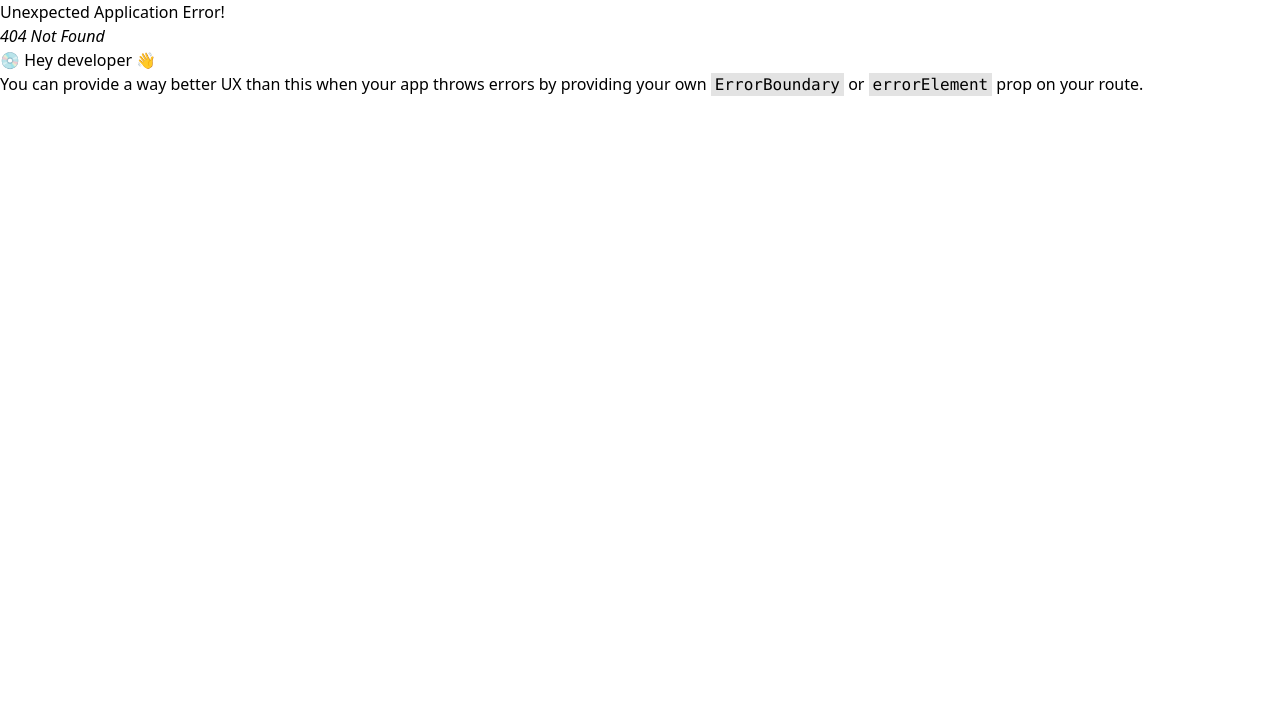
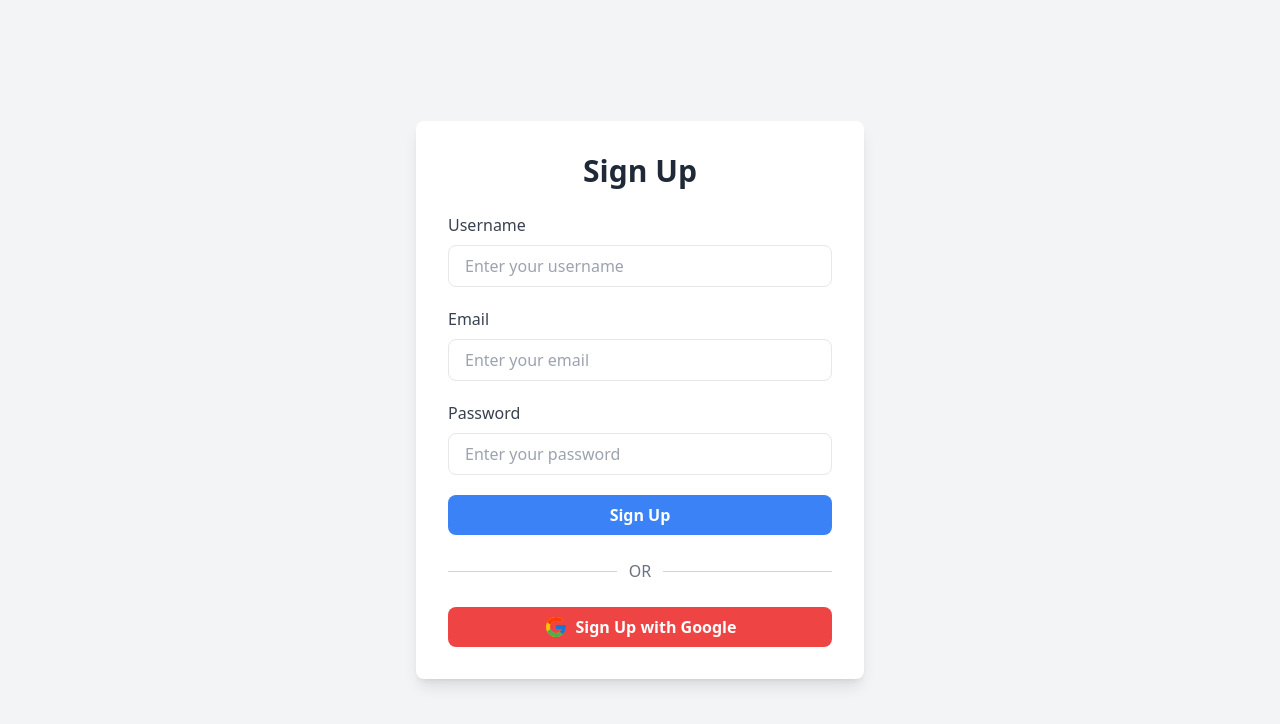
Before and after one commit to fuleprashant/Task_managment_project, a React (Vite) app in the folder frontend/: page /signup in a window 1280 px wide. Before the commit this address had no page. Shown: the top 724 px of the page. Built offline with nearby package versions, Linux system fonts and the light colour scheme.

Commit message:
add signin and signup page and set the router for that

```diff
--- /dev/null
+++ b/frontend/src/components/SignIn.jsx
@@ -0,0 +1,74 @@
+import React, { useState } from "react";
+
+const SignIn = () => {
+  const [avatar, setAvatar] = useState(null);
+
+  // Handle file upload and set avatar preview
+  const handleAvatarChange = (e) => {
+    const file = e.target.files[0];
+    if (file) {
+      setAvatar(URL.createObjectURL(file));
+    }
+  };
+
+  return (
+    <div className="min-h-screen flex items-center justify-center bg-gray-100 px-4">
+      <div className="bg-white p-8 rounded-lg shadow-md w-full max-w-md">
+        <h2 className="text-3xl font-bold text-center text-gray-800 mb-6">
+          Sign In
+        </h2>
+
+        {/* Email Field */}
+        <div className="mb-4">
+          <label className="block text-gray-700 font-semibold mb-2">
+            Email
+          </label>
+          <input
+            type="email"
+            placeholder="Enter your email"
+            className="w-full p-3 border border-gray-300 rounded-lg focus:outline-none focus:ring-2 focus:ring-blue-500"
+          />
+        </div>
+
+        {/* Password Field */}
+        <div className="mb-4">
+          <label className="block text-gray-700 font-semibold mb-2">
+            Password
+          </label>
+          <input
+            type="password"
+            placeholder="Enter your password"
+            className="w-full p-3 border border-gray-300 rounded-lg focus:outline-none focus:ring-2 focus:ring-blue-500"
+          />
+        </div>
+
+        {/* Avatar Upload */}
+        <div className="mb-6">
+          <label className="block text-gray-700 font-semibold mb-2">
+            Upload Avatar
+          </label>
+          <input
+            type="file"
+            accept="image/*"
+            onChange={handleAvatarChange}
+            className="w-full"
+          />
+          {avatar && (
+            <img
+              src={avatar}
+              alt="Avatar Preview"
+              className="w-24 h-24 mt-4 rounded-full mx-auto object-cover shadow-md"
+            />
+          )}
+        </div>
+
+        {/* Sign In Button */}
+        <button className="w-full bg-blue-500 hover:bg-blue-600 text-white py-3 rounded-lg font-semibold transition duration-300">
+          Sign In
+        </button>
+      </div>
+    </div>
+  );
+};
+
+export default SignIn;
--- /dev/null
+++ b/frontend/src/components/SignUp.jsx
@@ -0,0 +1,70 @@
+import React from "react";
+import { FcGoogle } from "react-icons/fc";
+
+const SignUp = () => {
+  return (
+    <div className="min-h-screen flex items-center justify-center bg-gray-100">
+      <div className="bg-white p-8 rounded-lg shadow-lg w-full max-w-md">
+        {/* Header */}
+        <h2 className="text-3xl font-bold mb-6 text-center text-gray-800">
+          Sign Up
+        </h2>
+
+        {/* Form Fields */}
+        <form className="space-y-5">
+          {/* Username Field */}
+          <div>
+            <label className="block text-gray-700 mb-2">Username</label>
+            <input
+              type="text"
+              placeholder="Enter your username"
+              className="w-full px-4 py-2 border rounded-lg focus:outline-none focus:ring-2 focus:ring-blue-500"
+            />
+          </div>
+
+          {/* Email Field */}
+          <div>
+            <label className="block text-gray-700 mb-2">Email</label>
+            <input
+              type="email"
+              placeholder="Enter your email"
+              className="w-full px-4 py-2 border rounded-lg focus:outline-none focus:ring-2 focus:ring-blue-500"
+            />
+          </div>
+
+          {/* Password Field */}
+          <div>
+            <label className="block text-gray-700 mb-2">Password</label>
+            <input
+              type="password"
+              placeholder="Enter your password"
+              className="w-full px-4 py-2 border rounded-lg focus:outline-none focus:ring-2 focus:ring-blue-500"
+            />
+          </div>
+
+          {/* Sign Up Button */}
+          <button
+            type="submit"
+            className="w-full bg-blue-500 hover:bg-blue-600 text-white py-2 rounded-lg font-semibold transition duration-300"
+          >
+            Sign Up
+          </button>
+        </form>
+
+        {/* Divider */}
+        <div className="flex items-center my-6">
+          <div className="flex-1 border-t border-gray-300"></div>
+          <span className="px-3 text-gray-500">OR</span>
+          <div className="flex-1 border-t border-gray-300"></div>
+        </div>
+
+        <button className="w-full bg-red-500 hover:bg-red-600 text-white py-2 rounded-lg font-semibold flex items-center justify-center gap-2 transition duration-300">
+          <FcGoogle size={24} />
+          Sign Up with Google
+        </button>
+      </div>
+    </div>
+  );
+};
+
+export default SignUp;
```
Also changed, not shown: frontend/src/App.jsx (+10 -0 lines).
